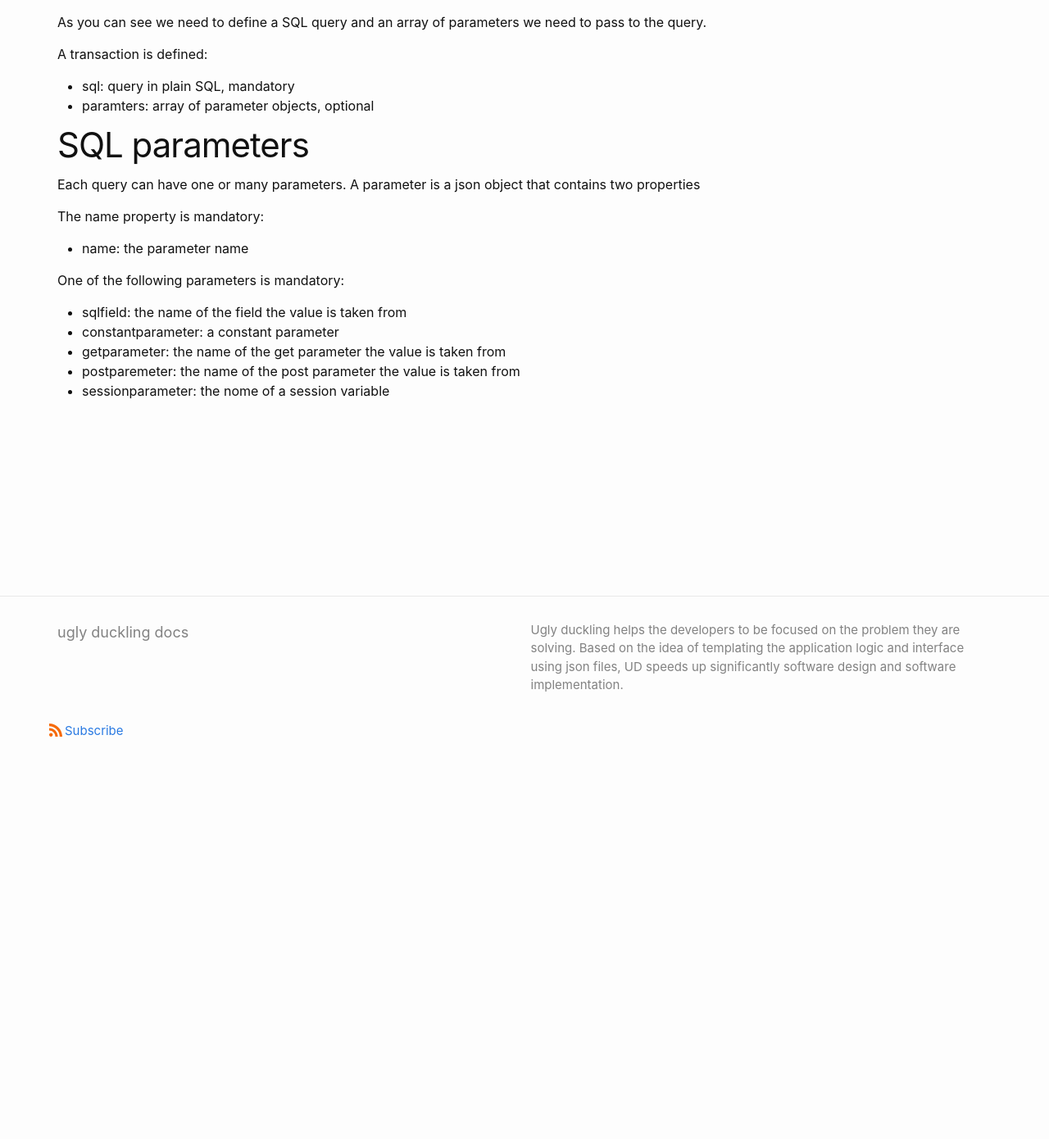
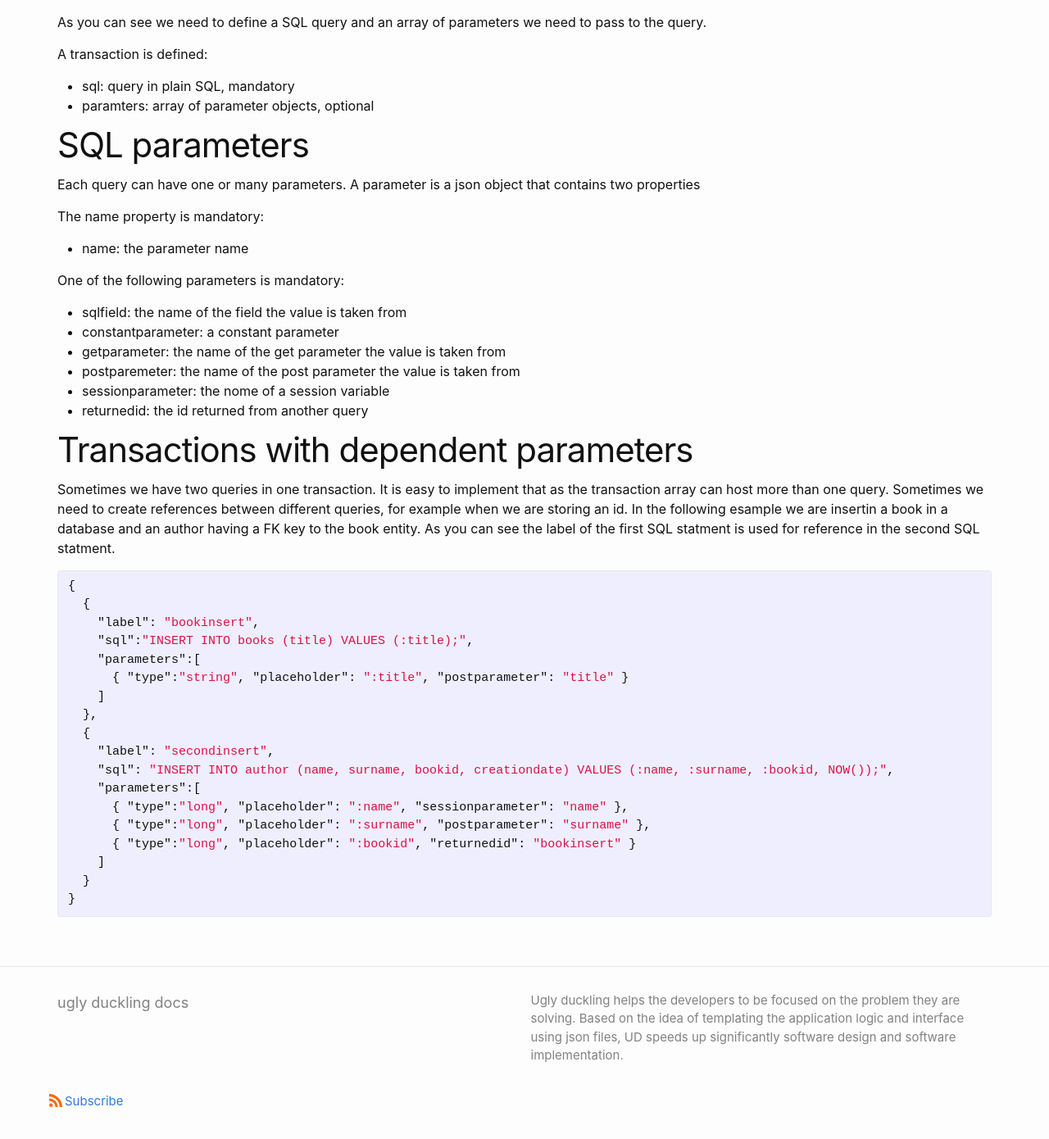
Before and after one commit to fabiomattei/uddocs, a Jekyll site: the page built from _docs/transaction.md, in a window 1280 px wide and 1400 px high, scrolled down 452 px. Shown: the top 1390 px of the window at 82% size. Built offline with Jekyll 4.4.1, drawn with Linux system fonts in a browser that asks for light colours.

Commit message:
updating transactions

```diff
--- a/_docs/transaction.md
+++ b/_docs/transaction.md
@@ -41,3 +41,29 @@ One of the following parameters is mandatory:
 * getparameter: the name of the get parameter the value is taken from
 * postparemeter: the name of the post parameter the value is taken from
 * sessionparameter: the nome of a session variable
+* returnedid: the id returned from another query
+
+# Transactions with dependent parameters
+
+Sometimes we have two queries in one transaction. It is easy to implement that as the transaction array can host more than one query. Sometimes we need to create references between different queries, for example when we are storing an id. In the following esample we are insertin a book in a database and an author having a FK key to the book entity. As you can see the label of the first SQL statment is used for reference in the second SQL statment.
+
+{% highlight json %}
+{
+  {
+    "label": "bookinsert",
+    "sql":"INSERT INTO books (title) VALUES (:title);",
+    "parameters":[
+      { "type":"string", "placeholder": ":title", "postparameter": "title" }
+    ]
+  },
+  {
+    "label": "secondinsert",
+    "sql": "INSERT INTO author (name, surname, bookid, creationdate) VALUES (:name, :surname, :bookid, NOW());",
+    "parameters":[
+      { "type":"long", "placeholder": ":name", "sessionparameter": "name" },
+      { "type":"long", "placeholder": ":surname", "postparameter": "surname" },
+      { "type":"long", "placeholder": ":bookid", "returnedid": "bookinsert" }
+    ]
+  }
+}
+{% endhighlight %}
```
